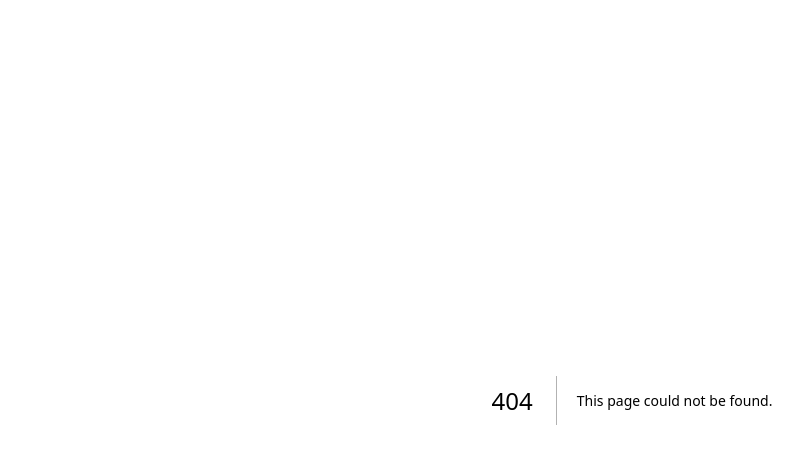
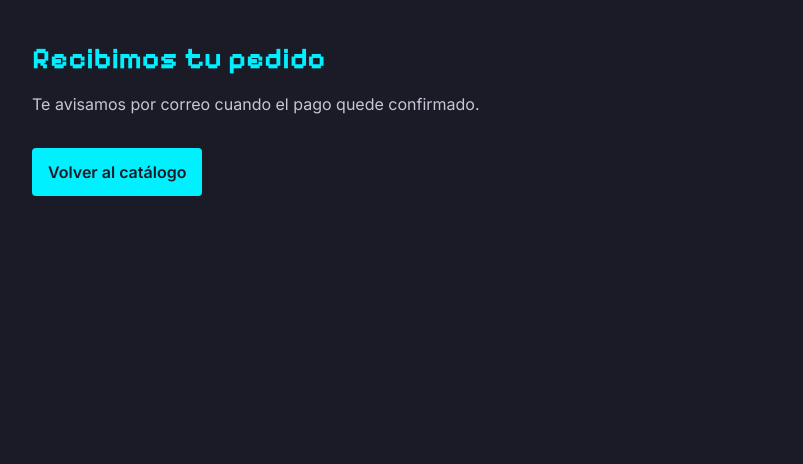
Before and after one commit to Rafael088/electro-hub-app, a Next.js app: page /confirmacion in a window 1280 px wide. Before the commit this address had no page. Shown: the top 464 px of the page, without its empty margins (8-811 px from the left). Built offline with nearby package versions, Linux system fonts and the light colour scheme.

Commit message:
agrega pagina /confirmacion que muestra el estado del pago y vacia el carrito solo si esta aprobado

```diff
--- /dev/null
+++ b/src/app/confirmacion/page.tsx
@@ -0,0 +1,16 @@
+import { Suspense } from 'react';
+
+import { ConfirmacionPedido } from '@/components/ConfirmacionPedido';
+
+// useSearchParams exige un límite de Suspense para poder prerenderizar la ruta
+export default function PaginaConfirmacion() {
+  return (
+    <main className="flex-1 p-6 md:p-10">
+      <Suspense
+        fallback={<p className="py-16 text-center text-texto-secundario">Cargando pedido…</p>}
+      >
+        <ConfirmacionPedido />
+      </Suspense>
+    </main>
+  );
+}
--- /dev/null
+++ b/src/components/ConfirmacionPedido.tsx
@@ -0,0 +1,86 @@
+'use client';
+
+import { useEffect, useRef, useState } from 'react';
+import Link from 'next/link';
+import { useSearchParams } from 'next/navigation';
+
+import type { ICarritoItem } from '@/types';
+import { estadoDePago } from '@/lib/confirmacion';
+import { calcularTotalCarrito, obtenerCarrito } from '@/lib/cart';
+import { formatearPrecio } from '@/lib/format';
+import { useCarrito } from '@/hooks/useCarrito';
+
+function ResumenPedido({ items }: { items: ICarritoItem[] }) {
+  if (items.length === 0) return null;
+
+  return (
+    <section className="mt-8 rounded-lg border border-borde bg-elevado p-6">
+      <h2 className="font-display text-lg font-semibold">Tu pedido</h2>
+
+      <ul className="mt-4 space-y-2 text-sm">
+        {items.map((item) => (
+          <li
+            key={`${item.productoId}-${item.varianteId}`}
+            className="flex justify-between gap-2 text-texto-secundario"
+          >
+            <span>
+              {item.cantidad}× {item.nombre}
+            </span>
+            <span className="font-mono">{formatearPrecio(item.precio * item.cantidad)}</span>
+          </li>
+        ))}
+      </ul>
+
+      <p className="mt-4 border-t border-borde pt-4 font-mono text-xl text-acento">
+        {formatearPrecio(calcularTotalCarrito(items))}
+      </p>
+    </section>
+  );
+}
+
+export function ConfirmacionPedido() {
+  const parametros = useSearchParams();
+  const estadoPago = parametros.get('status');
+  const pagoId = parametros.get('payment_id');
+  const { vaciar } = useCarrito();
+  const [resumen, setResumen] = useState<ICarritoItem[]>([]);
+  const vaciado = useRef(false);
+
+  // El carrito solo se vacía con el pago aprobado: si Mercado Pago lo rechaza,
+  // el cliente conserva sus productos para reintentar. Se lee el carrito crudo
+  // porque en el primer commit de la hidratación el hook aún devuelve vacío.
+  useEffect(() => {
+    if (vaciado.current || estadoPago !== 'approved') return;
+    vaciado.current = true;
+    setResumen(obtenerCarrito());
+    vaciar();
+  }, [estadoPago, vaciar]);
+
+  const estado = estadoDePago(estadoPago);
+
+  return (
+    <>
+      <h1
+        className={`font-display text-3xl font-bold ${estado.esExito ? 'text-exito' : 'text-acento'}`}
+      >
+        {estado.titulo}
+      </h1>
+      <p className="mt-4 max-w-prose text-texto-secundario">{estado.mensaje}</p>
+
+      {pagoId !== null && (
+        <p className="mt-4 font-mono text-sm text-texto-secundario">
+          Referencia de pago: {pagoId}
+        </p>
+      )}
+
+      <ResumenPedido items={resumen} />
+
+      <Link
+        href="/"
+        className="mt-8 inline-block rounded bg-acento px-4 py-3 font-semibold text-background transition-opacity hover:opacity-90"
+      >
+        Volver al catálogo
+      </Link>
+    </>
+  );
+}
--- /dev/null
+++ b/src/lib/confirmacion.ts
@@ -0,0 +1,41 @@
+// Traduce el `status` que Mercado Pago devuelve en el back_url a algo que el
+// cliente entienda. Códigos oficiales: approved, pending, in_process, rejected.
+
+export interface EstadoPago {
+  titulo: string;
+  mensaje: string;
+  esExito: boolean;
+}
+
+const EN_REVISION: EstadoPago = {
+  titulo: 'Pago en revisión',
+  mensaje: 'Mercado Pago está verificando tu pago. Te avisamos por correo cuando se confirme.',
+  esExito: false,
+};
+
+const ESTADOS_PAGO: Record<string, EstadoPago | undefined> = {
+  approved: {
+    titulo: '¡Gracias por tu compra!',
+    mensaje: 'Tu pago fue aprobado. Te enviamos la confirmación a tu correo.',
+    esExito: true,
+  },
+  pending: EN_REVISION,
+  in_process: EN_REVISION,
+  rejected: {
+    titulo: 'El pago no se completó',
+    mensaje: 'Mercado Pago rechazó el pago. Tu carrito sigue intacto para reintentar.',
+    esExito: false,
+  },
+};
+
+// Acceso directo a la URL o código que aún no reconocemos
+export const ESTADO_SIN_DATOS: EstadoPago = {
+  titulo: 'Recibimos tu pedido',
+  mensaje: 'Te avisamos por correo cuando el pago quede confirmado.',
+  esExito: false,
+};
+
+export function estadoDePago(codigo: string | null): EstadoPago {
+  if (codigo === null) return ESTADO_SIN_DATOS;
+  return ESTADOS_PAGO[codigo] ?? ESTADO_SIN_DATOS;
+}
```
Also changed, not shown: 1 other file (tests, documents, lock files or other folders).
